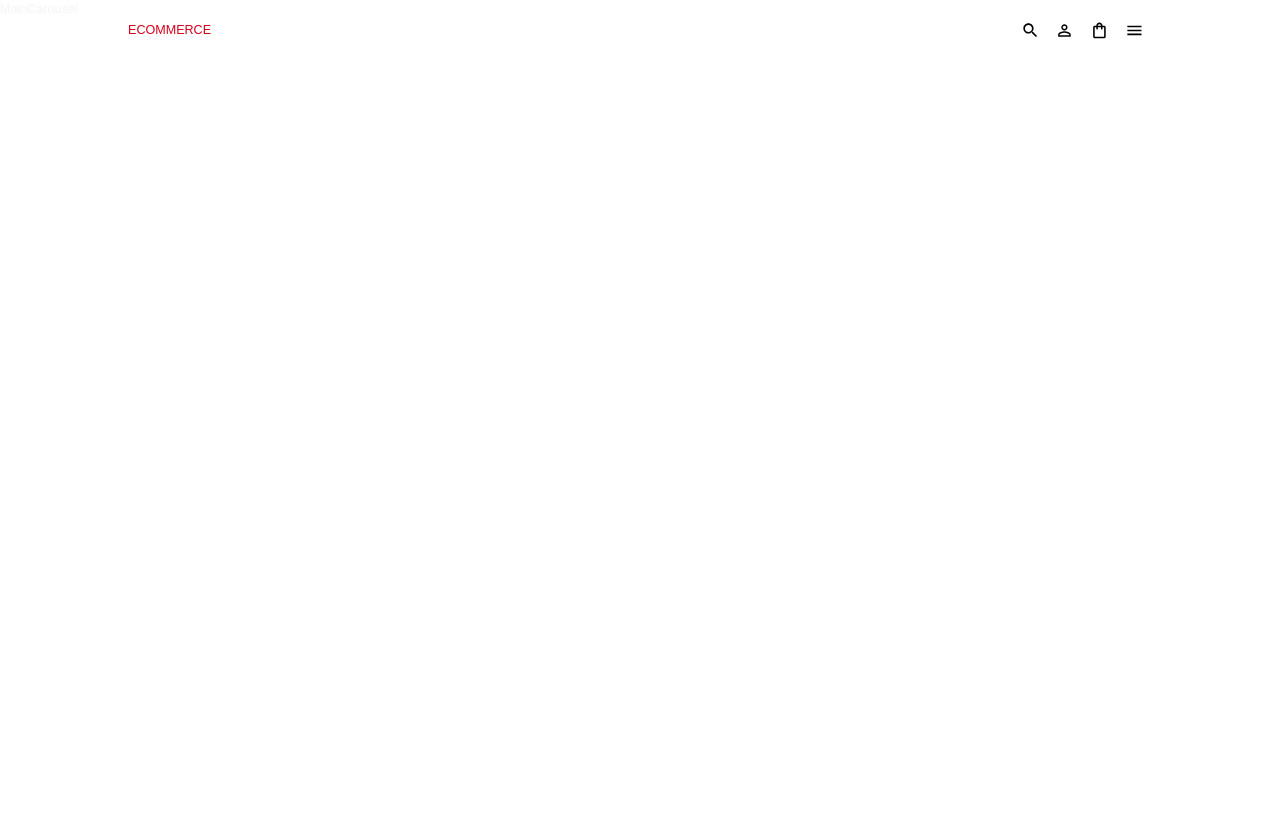
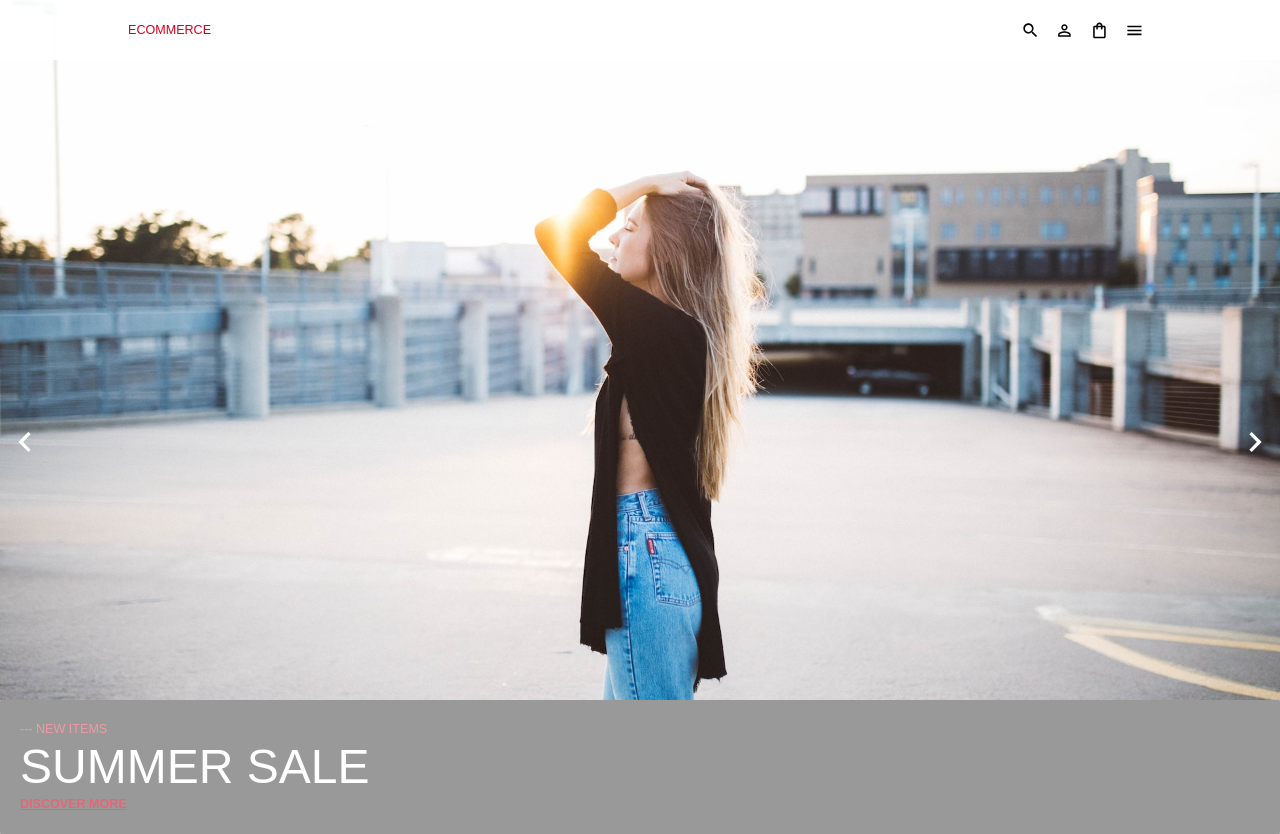
Before and after one commit to ESSAMMOHAMED1/ecommerce-app-react-strapi, a React (Create React App) app in the folder client/: page / in a window 1280 px wide. Before the commit the page ends 800 px from the top, so only its background shows below. Built offline with nearby package versions, Linux system fonts and the light colour scheme; a web font is replaced by a local one.

Commit message:
add-mainCarosel

```diff
--- a/client/src/scenes/home/MainCarousel.jsx
+++ b/client/src/scenes/home/MainCarousel.jsx
@@ -12,13 +12,93 @@
     return acc;
   }, {});
 
-  export const heroTextureImports = importAll(
-    require.context("../../assets",false,/\.(png|jpe?g|svg)$/)
-
-  )
+export const heroTextureImports = importAll(
+  require.context("../../assets", false, /\.(png|jpe?g|svg)$/)
+);
 
 const MainCarousel = () => {
-  return <div>MainCarousel</div>;
+  const isNonMobile = useMediaQuery("(min-width:600px");
+
+  return (
+    <Carousel
+      infiniteLoop={true}
+      showThumbs={false}
+      showIndicators={false}
+      showStatus={false}
+      renderArrowPrev={(onClickHandler, hasPrev, label) => (
+        <IconButton
+          onClick={onClickHandler}
+          sx={{
+            position: "absolute",
+            top: "50%",
+            left: "0",
+            color: "white",
+            padding: "5px",
+            zIndex: "10",
+          }}
+        >
+          <NavigateBefore
+            sx={{
+              fontSize: 40,
+            }}
+          />
+        </IconButton>
+      )}
+      renderArrowNext={(onClickHandler, hasNext, label) => (
+        <IconButton
+          onClick={onClickHandler}
+          sx={{
+            position: "absolute",
+            top: "50%",
+            right: "0",
+            color: "white",
+            padding: "5px",
+            zIndex: "10",
+          }}
+        >
+          <NavigateNext
+            sx={{
+              fontSize: 40,
+            }}
+          />
+        </IconButton>
+      )}
+    >
+      {Object.values(heroTextureImports).map((texture, index) => (
+        <Box key={`carousel-image-${index}`}>
+          <img
+            src={texture}
+            alt={`carousel-${index}`}
+            style={{
+              width: "100%",
+              height: "700px",
+              objectFit: "cover",
+              backgroundAttachment: "fixed",
+            }}
+          />
+          <Box
+            color="white"
+            padding="20px"
+            borderRadius="1px"
+            textAlign="left"
+            backgroundColor="rgb(0,0,0,0.4)"
+            top="46px"
+            left={isNonMobile ? "10%" : "0"}
+            right={isNonMobile ? undefined : "0"}
+            margin={isNonMobile ? undefined : "0 auto"}
+            maxWidth={isNonMobile ? undefined : "240px"}
+          >
+            <Typography color={shades.secondary[200]}>--- NEW ITEMS</Typography>
+            <Typography variant="h1">SUMMER SALE </Typography>
+            <Typography fontWeight="bold"
+            color={shades.secondary[300]}
+            sx={{textDecoration:"underline"}}
+            >DISCOVER MORE </Typography>
+          </Box>
+        </Box>
+      ))}
+    </Carousel>
+  );
 };
 
 export default MainCarousel;
```
